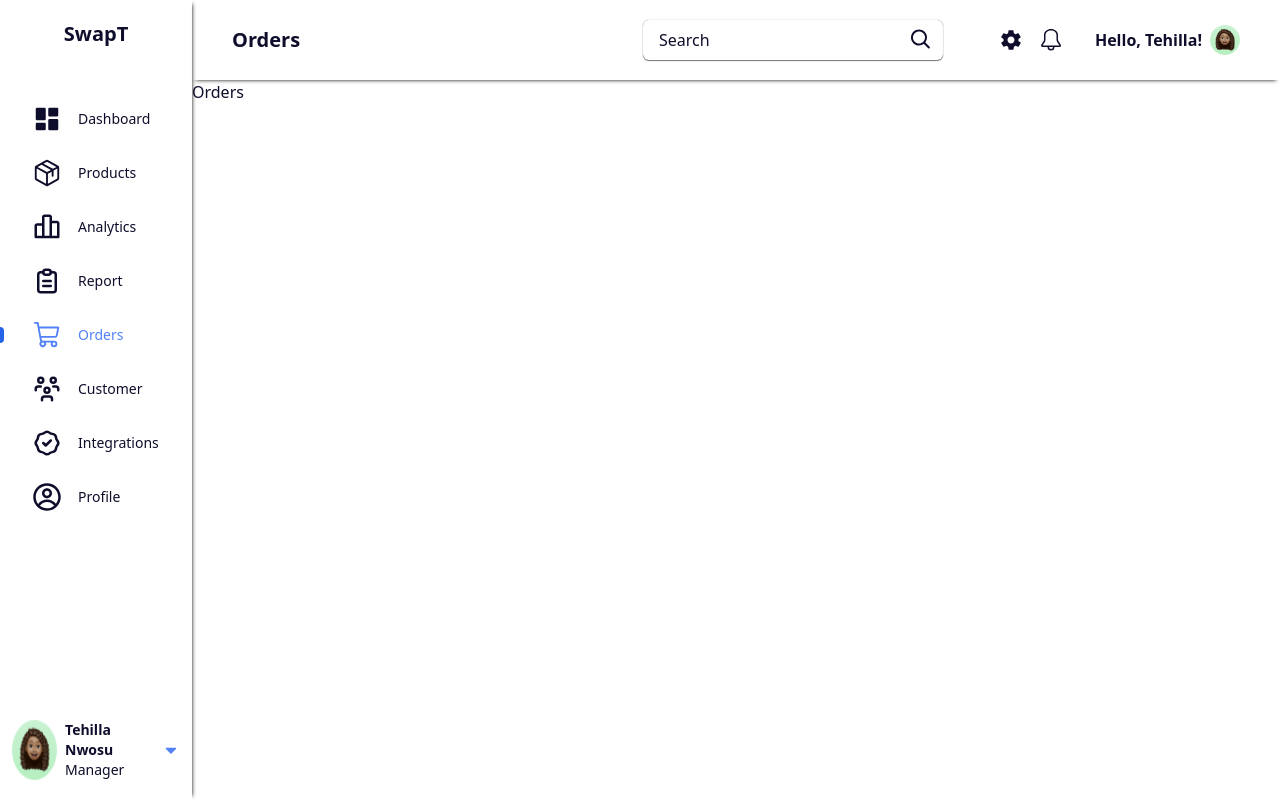
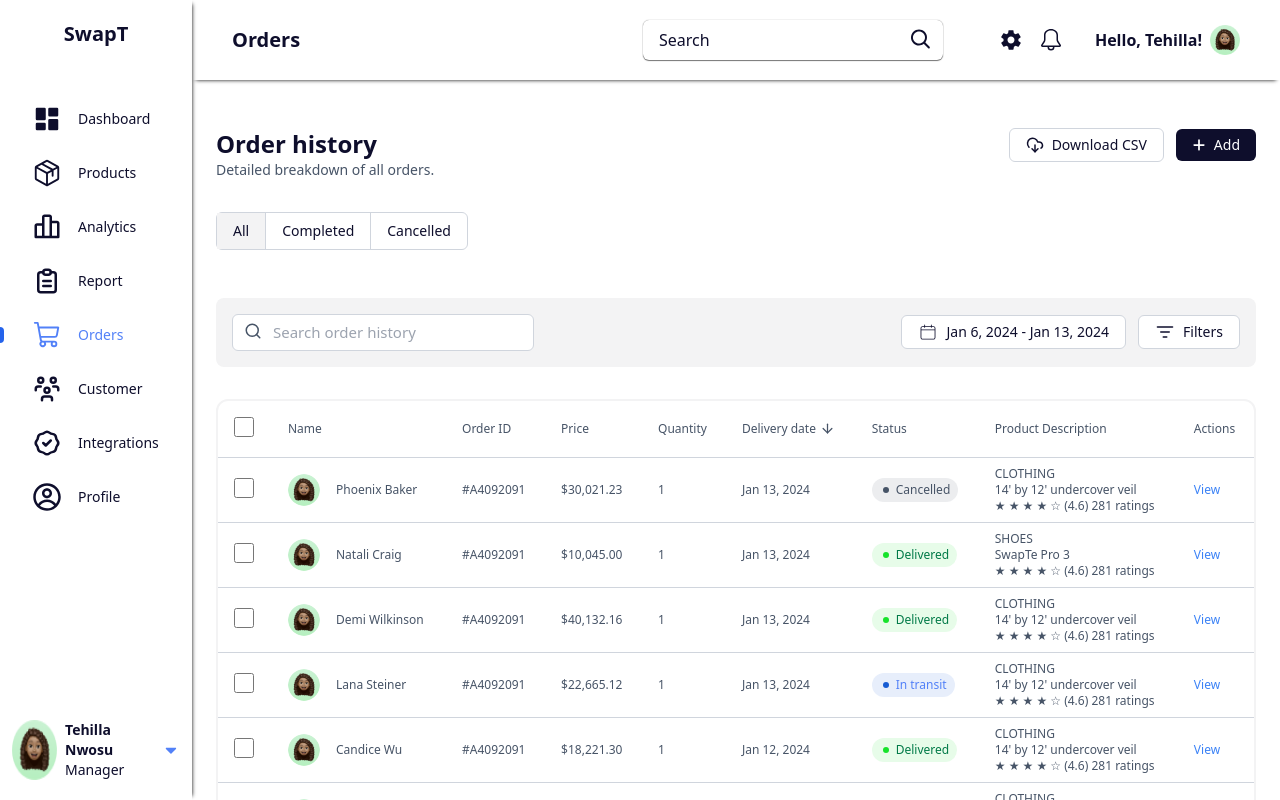
Before and after one commit to CruxndDev/cruxnd-store-admin, a Next.js app: page /orders in a window 1280 px wide. Built offline with nearby package versions, Linux system fonts and the light colour scheme.

Commit message:
Finished building the order history page

```diff
--- /dev/null
+++ b/app/(panel)/orders/[id]/page.jsx
@@ -0,0 +1,7 @@
+const OrderDetailsPage = ({ params }) => {
+  const id = params.id;
+
+  return <div>{id}</div>;
+};
+
+export default OrderDetailsPage;
--- a/app/(panel)/orders/page.jsx
+++ b/app/(panel)/orders/page.jsx
@@ -1,9 +1,133 @@
+import RecentOrdersTable from "@components/adminPanel/orders/RecentOrdersTable";
+import { FaPlus } from "react-icons/fa6";
+import { LuDownloadCloud, LuListFilter, LuSearch } from "react-icons/lu";
+import { CiCalendar } from "react-icons/ci";
+
 const OrdersPage = () => {
+  const orderHistory = [
+    {
+      name: "Phoenix Baker",
+      orderId: "#A4092091",
+      price: "$30,021.23",
+      quantity: 1,
+      deliveryDate: "Jan 13, 2024",
+      status: "Cancelled",
+      productDescription:
+        "CLOTHING\n14' by 12' undercover veil\n★ ★ ★ ★ ☆ (4.6) 281 ratings",
+      image: "/assets/avatar.png",
+    },
+    {
+      name: "Natali Craig",
+      orderId: "#A4092091",
+      price: "$10,045.00",
+      quantity: 1,
+      deliveryDate: "Jan 13, 2024",
+      status: "Delivered",
+      productDescription: "SHOES\nSwapTe Pro 3\n★ ★ ★ ★ ☆ (4.6) 281 ratings",
+      image: "/assets/avatar.png",
+    },
+    {
+      name: "Demi Wilkinson",
+      orderId: "#A4092091",
+      price: "$40,132.16",
+      quantity: 1,
+      deliveryDate: "Jan 13, 2024",
+      status: "Delivered",
+      productDescription:
+        "CLOTHING\n14' by 12' undercover veil\n★ ★ ★ ★ ☆ (4.6) 281 ratings",
+      image: "/assets/avatar.png",
+    },
+    {
+      name: "Lana Steiner",
+      orderId: "#A4092091",
+      price: "$22,665.12",
+      quantity: 1,
+      deliveryDate: "Jan 13, 2024",
+      status: "In transit",
+      productDescription:
+        "CLOTHING\n14' by 12' undercover veil\n★ ★ ★ ★ ☆ (4.6) 281 ratings",
+      image: "/assets/avatar.png",
+    },
+    {
+      name: "Candice Wu",
+      orderId: "#A4092091",
+      price: "$18,221.30",
+      quantity: 1,
+      deliveryDate: "Jan 12, 2024",
+      status: "Delivered",
+      productDescription:
+        "CLOTHING\n14' by 12' undercover veil\n★ ★ ★ ★ ☆ (4.6) 281 ratings",
+      image: "/assets/avatar.png",
+    },
+    {
+      name: "Lana Steiner",
+      orderId: "#A4092091",
+      price: "$24,118.18",
+      quantity: 1,
+      deliveryDate: "Jan 12, 2024",
+      status: "Delivered",
+      productDescription:
+        "CLOTHING\n14' by 12' undercover veil\n★ ★ ★ ★ ☆ (4.6) 281 ratings",
+      image: "/assets/avatar.png",
+    },
+  ];
+
   return (
-    <>
-      Orders
-    </>
+    <div className="h-full w-full flex flex-col px-6 py-12 overflow-y-auto">
+      <div className="mb-8 flex justify-between">
+        <div>
+          <h1 className="text-2xl font-semibold">Order history</h1>
+          <p className="text-gray text-sm font-medium">
+            Detailed breakdown of all orders.
+          </p>
+        </div>
+
+        <div className="text-sm font-medium h-fit flex items-center">
+          <button className="border border-mediumGray rounded-md mr-3 px-4 py-[6px] flex items-center">
+            <LuDownloadCloud className="text-lg mr-2" />
+            <span className="h-fit">Download CSV</span>
+          </button>
+          <button className="bg-primaryColor text-white rounded-md px-4 py-[6px] flex items-center">
+            <FaPlus className="mr-2" />
+            <span>Add</span>
+          </button>
+        </div>
+      </div>
+
+      <div>
+        <div className="text-sm font-medium flex border border-mediumGray rounded-md divide-x-[1px] divide-mediumGray w-fit mb-12 *:px-4 *:py-2">
+          <button className="bg-lightGray">All</button>
+          <button>Completed</button>
+          <button>Cancelled</button>
+        </div>
+
+        <div className="bg-lightGray w-full rounded-lg mb-8 p-4 flex justify-between items-center">
+          <div className="text-gray w-[30%] h-fit relative">
+            <input
+              type="text"
+              className="text-md w-full border border-mediumGray rounded-md px-10 py-[6px]"
+              placeholder="Search order history"
+            />
+            <LuSearch className="absolute left-3 top-2 text-lg" />
+          </div>
+
+          <div className="text-sm font-medium flex items-center">
+            <button className="bg-white border border-mediumGray rounded-md mr-3 px-4 py-[6px] flex items-center">
+              <CiCalendar className="text-xl mr-2" />
+              <span>Jan 6, 2024 - Jan 13, 2024</span>
+            </button>
+
+            <button className="bg-white border border-mediumGray rounded-md px-4 py-[6px] flex items-center">
+              <LuListFilter className="text-xl mr-2" />
+              <span>Filters</span>
+            </button>
+          </div>
+        </div>
+
+        <RecentOrdersTable data={orderHistory} />
+      </div>
+    </div>
   );
-}
+};
 
 export default OrdersPage;
--- a/components/adminPanel/Header.jsx
+++ b/components/adminPanel/Header.jsx
@@ -6,7 +6,7 @@ import { GoBell } from "react-icons/go";
 import { CgSearch } from "react-icons/cg";
 import { useEffect, useState } from "react";
 import { usePathname } from "next/navigation";
-import avatarImage from '@public/assets/avatar.png';
+import avatarImage from "@public/assets/avatar.png";
 
 const Header = ({ menuLinks }) => {
   const [currentPage, setCurrentPage] = useState();
--- /dev/null
+++ b/components/adminPanel/orders/RecentOrdersTable.jsx
@@ -0,0 +1,128 @@
+import Image from "next/image";
+import { GoDotFill } from "react-icons/go";
+import { LuArrowDown } from "react-icons/lu";
+import { RiArrowLeftLine, RiArrowRightLine } from "react-icons/ri";
+
+const RecentOrdersTable = ({ data }) => {
+  return (
+    <div className="text-gray rounded-xl border-2 border-lightGray">
+      <table className="text-xs font-medium min-w-full overflow-x-auto">
+        <thead>
+          <tr className="text-left border-b border-mediumGray *:font-medium *:p-4">
+            <th>
+              <input
+                type="checkbox"
+                className="h-5 w-5 border border-lightGray rounded-xl checked:bg-secondaryBlue checked:border-transparent focus:outline-none outline-none focus:hidden cursor-pointer"
+              />
+            </th>
+            <th>Name</th>
+            <th>Order ID</th>
+            <th>Price</th>
+            <th>Quantity</th>
+            <th>
+              <div className="flex items-center">
+                <span className="mr-1">Delivery date</span>
+                <LuArrowDown className="text-md" />
+              </div>
+            </th>
+            <th>Status</th>
+            <th>Product Description</th>
+            <th>Actions</th>
+          </tr>
+        </thead>
+        <tbody>
+          {data.map((order, index) => (
+            <tr
+              key={index}
+              className="border-b border-mediumGray *:px-4 *:py-2"
+            >
+              <td>
+                <input
+                  type="checkbox"
+                  className="h-5 w-5 border border-lightGray rounded-xl checked:bg-secondaryBlue checked:border-transparent focus:outline-none outline-none focus:hidden cursor-pointer"
+                />
+              </td>
+              <td>
+                <div className="flex flex-row items-center">
+                  <Image
+                    src={order.image}
+                    alt="profile"
+                    width={30}
+                    height={30}
+                    className="w-8 h-8 rounded-full mr-4"
+                  />
+                  <span>{order.name}</span>
+                </div>
+              </td>
+              <td>{order.orderId}</td>
+              <td>{order.price}</td>
+              <td>{order.quantity}</td>
+              <td>{order.deliveryDate}</td>
+              <td>
+                <div
+                  className={`w-fit rounded-full px-2 py-1 flex items-center ${
+                    order.status === "Cancelled"
+                      ? "bg-gray bg-opacity-10"
+                      : order.status === "Delivered"
+                      ? "bg-accentGreen bg-opacity-10"
+                      : "bg-accentLightBlueShade bg-opacity-10  "
+                  }`}
+                >
+                  <GoDotFill
+                    className={`mr-1 ${
+                      order.status === "Cancelled"
+                        ? "text-gray"
+                        : order.status === "Delivered"
+                        ? "text-accentGreen"
+                        : "text-accentLightBlueShade"
+                    }`}
+                  />
+                  <span
+                    className={`${
+                      order.status === "Cancelled"
+                        ? "text-gray"
+                        : order.status === "Delivered"
+                        ? "text-accentDarkGreen"
+                        : "text-secondaryBlue"
+                    }`}
+                  >
+                    {order.status}
+                  </span>
+                </div>
+              </td>
+              <td className="whitespace-pre-wrap">
+                {order.productDescription}
+              </td>
+              <td className="text-blue-500">
+                <button>View</button>
+              </td>
+            </tr>
+          ))}
+        </tbody>
+      </table>
+      <div className="flex justify-between items-center p-4 bg-gray-100">
+        <button className="font-medium border border-mediumGray rounded-lg px-3 py-[6px] flex items-center">
+          <RiArrowLeftLine className="text-lg mr-[6px]" />
+          <span>Previous</span>
+        </button>
+
+        <div className="text-gray space-x-2 flex *:px-4 *:py-2">
+          <button className="text-accentLightBlueShade bg-secondaryBlue bg-opacity-10 rounded-md">
+            1
+          </button>
+          <button>2</button>
+          <button>3</button>
+          <span>...</span>
+          <button>9</button>
+          <button>10</button>
+        </div>
+        <button className="font-medium border border-mediumGray rounded-lg px-3 py-[6px] flex items-center">
+          <span>Next</span>
+          <RiArrowRightLine className="text-lg ml-[6px]" />
+        </button>
+      </div>
+    </div>
+  );
+};
+
+export default RecentOrdersTable;
```
